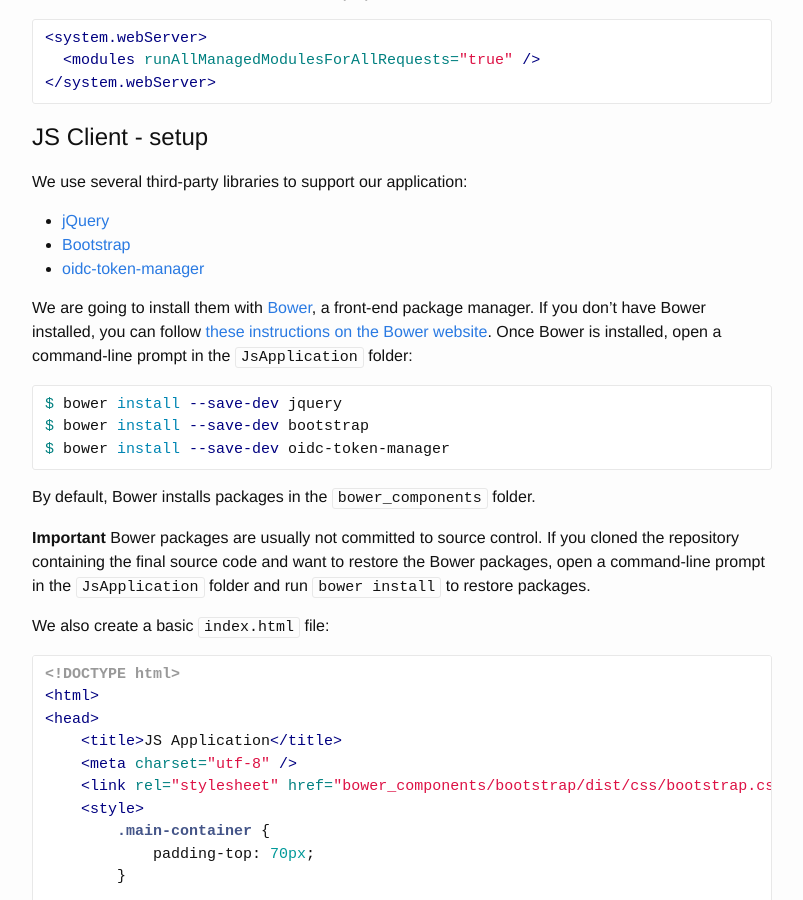
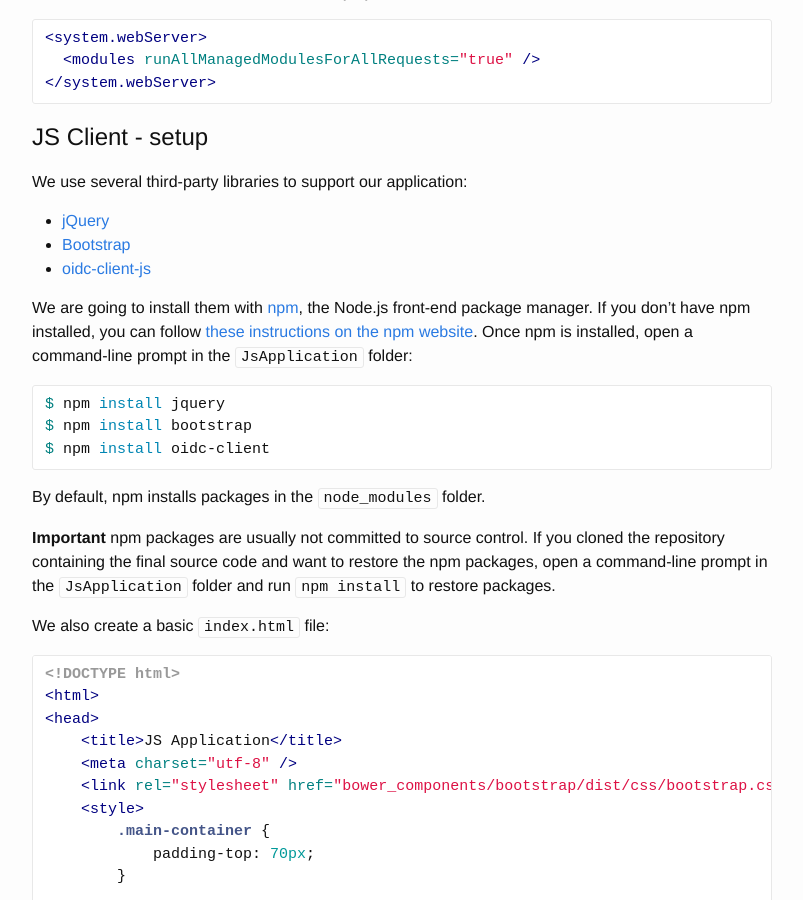
Before and after one commit to IdentityServer/Documentation, a Jekyll site: the page built from docsv2/overview/jsGettingStarted.md, in a window 1280 px wide and 900 px high, scrolled down 5466 px. Shown: the whole window, without its empty margins (238-1041 px from the left). Built offline with Jekyll 4.4.1, drawn with Linux system fonts in a browser that asks for light colours.

Commit message:
move from bower to npm for dependencies

````diff
--- a/docsv2/overview/jsGettingStarted.md
+++ b/docsv2/overview/jsGettingStarted.md
@@ -184,21 +184,21 @@
 
  - [jQuery](http://jquery.com)
  - [Bootstrap](http://getbootstrap.com)
- - [oidc-token-manager](https://github.com/IdentityModel/oidc-token-manager)
+ - [oidc-client-js](https://github.com/IdentityModel/oidc-client-js)
 
-We are going to install them with [Bower](http://bower.io/), a front-end package manager. If you don't have Bower installed, you can follow [these instructions on the Bower website](http://bower.io/#install-bower).
-Once Bower is installed, open a command-line prompt in the `JsApplication` folder:
+We are going to install them with [npm](https://www.npmjs.com/), the Node.js front-end package manager. If you don't have npm installed, you can follow [these instructions on the npm website](https://docs.npmjs.com/getting-started/installing-node).
+Once npm is installed, open a command-line prompt in the `JsApplication` folder:
 
 ```sh
-$ bower install --save-dev jquery
-$ bower install --save-dev bootstrap
-$ bower install --save-dev oidc-token-manager
+$ npm install jquery
+$ npm install bootstrap
+$ npm install oidc-client
 ```
 
-By default, Bower installs packages in the `bower_components` folder.
+By default, npm installs packages in the `node_modules` folder.
 
-**Important** Bower packages are usually not committed to source control. If you cloned the repository containing the final source code and want to restore the Bower packages, open a
-command-line prompt in the `JsApplication` folder and run `bower install` to restore packages.
+**Important** npm packages are usually not committed to source control. If you cloned the repository containing the final source code and want to restore the npm packages, open a
+command-line prompt in the `JsApplication` folder and run `npm install` to restore packages.
 
 We also create a basic `index.html` file:
 
````
